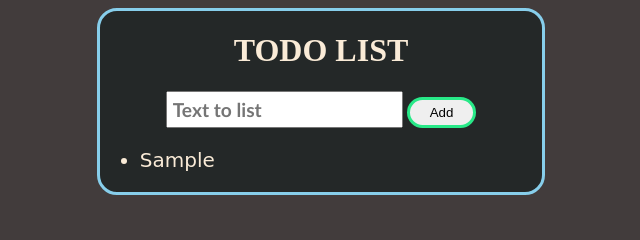
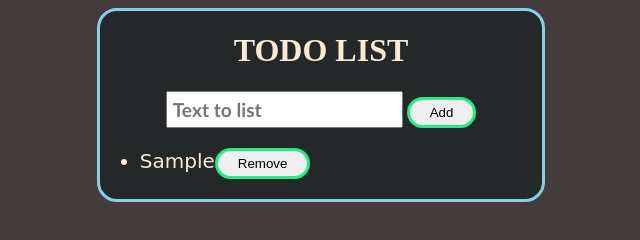
Before and after one commit to Sanyam-1/Todo-List, a plain HTML site: page index.html in a window 1280 px wide. Both pictures are taken after typing "Sample" into the empty fields and a click on the button "Add". Shown: the whole page, without its empty margins (319-959 px from the left). Drawn offline with Linux system fonts and the light colour scheme; a web font is replaced by a local one.

Commit message:
Delete item

```diff
--- a/script.js
+++ b/script.js
@@ -9,12 +9,18 @@ document.addEventListener('keypress', (e)=>{
     add.click();
     }
 });
-console.log('Enter key pressed');
-    add.click();
+
 add.addEventListener('click', function(){
    var new_element = text.value;
    var item = document.createElement('li');
+   var delete_button = document.createElement('button');
+   delete_button.addEventListener('click', function(){
+       item.remove();
+       delete_button.remove();
+   })
+   delete_button.innerHTML = 'Remove';
    item.innerHTML = new_element;
+   item.appendChild(delete_button);
    list.appendChild(item);
    text.value = '';
 })
--- a/style.css
+++ b/style.css
@@ -31,7 +31,7 @@ body{
     font-weight: 600;
     font-size: larger;
 }
-#Add_button{
+button{
     padding: 5px 20px;
     border-radius: 20px;
     border: 3px solid rgb(40, 233, 136)
```
